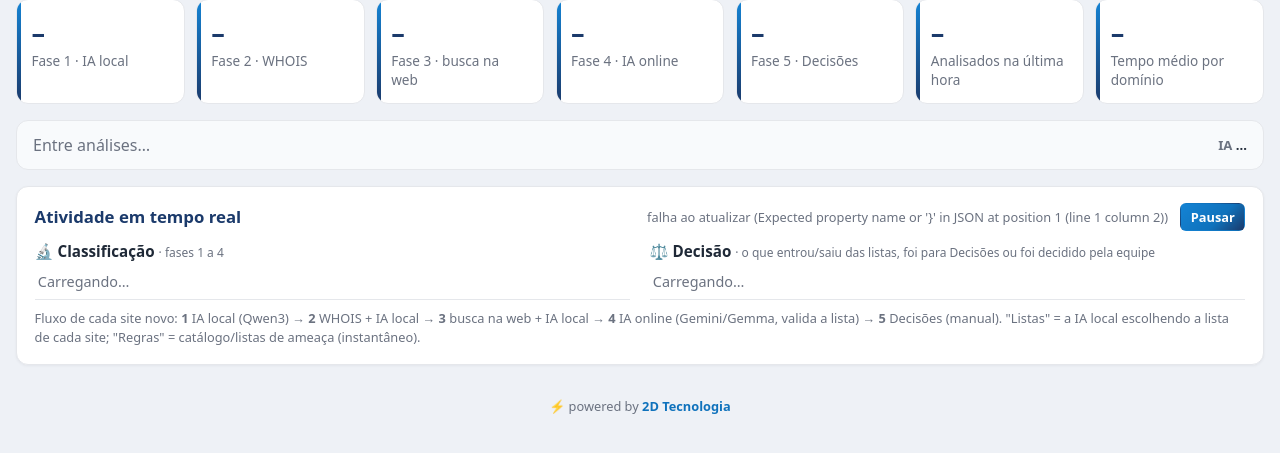
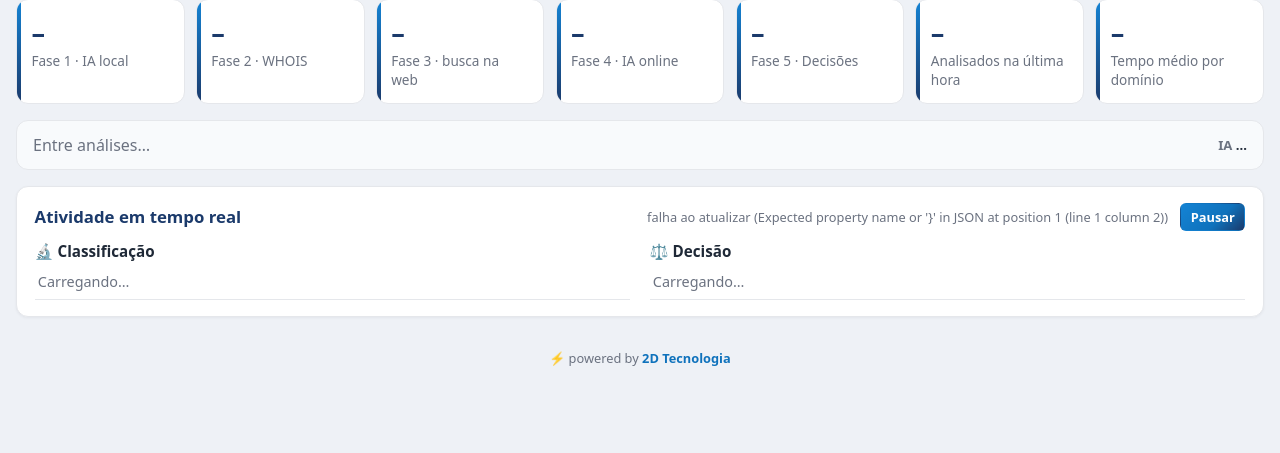
Before and after one commit to Dailison/2D-DNS-Guard, a Python web app: template web/app/templates/admin/analise/ia.html in a window 1280 px wide. Shown: the part 166-619 px from the top of the page. Run offline with Jinja, Linux system fonts and the light colour scheme; the template is opened without the code that fills it, so the values that code supplies are empty.

Commit message:
IA ao vivo: sem textos explicativos visíveis (fluxo e subtítulos das colunas)
Co-Authored-By: Claude Opus 5.5 <noreply@anthropic.com>

```diff
--- a/web/app/templates/admin/analise/ia.html
+++ b/web/app/templates/admin/analise/ia.html
@@ -48,12 +48,11 @@
       <button class="btn mini" id="pausa" style="padding:.25rem .6rem;font-size:.8rem;margin-left:.5rem">Pausar</button></span>
   </div>
   <div class="cols">
-    <div><h3 class="colt">🔬 Classificação <span class="mut">· fases 1 a 4</span></h3>
+    <div><h3 class="colt">🔬 Classificação</h3>
       <ul class="feed" id="feed"><li class="mut">Carregando…</li></ul></div>
-    <div><h3 class="colt">⚖️ Decisão <span class="mut">· o que entrou/saiu das listas, foi para Decisões ou foi decidido pela equipe</span></h3>
+    <div><h3 class="colt">⚖️ Decisão</h3>
       <ul class="feed" id="feedDec"><li class="mut">Carregando…</li></ul></div>
   </div>
-  <p class="hint">Fluxo de cada site novo: <b>1</b> IA local (Qwen3) → <b>2</b> WHOIS + IA local → <b>3</b> busca na web + IA local → <b>4</b> IA online (Gemini/Gemma, valida a lista) → <b>5</b> Decisões (manual). "Listas" = a IA local escolhendo a lista de cada site; "Regras" = catálogo/listas de ameaça (instantâneo).</p>
 </div>
 
 <script>
```
